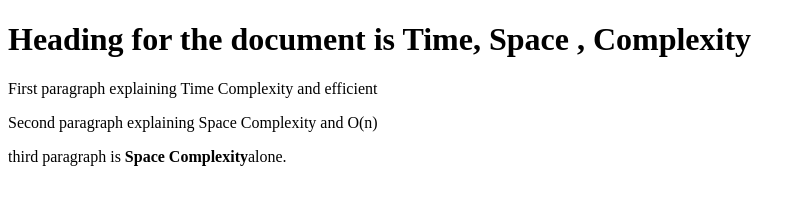
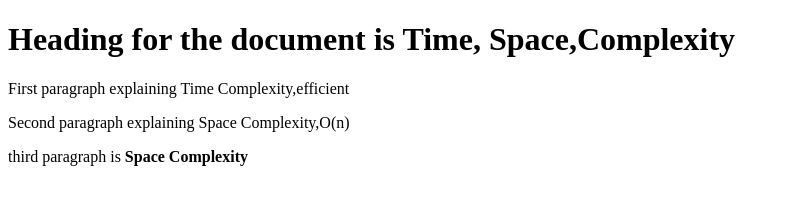
Before and after one commit to acciojob/time-and-space-complexity-Sathiya200010, a website: page main.html in a window 1280 px wide. Shown: the whole page, without its empty margins (0-806 px from the left). Drawn offline with Linux system fonts and the light colour scheme.

Commit message:
created a submission

```diff
--- a/main.html
+++ b/main.html
@@ -8,10 +8,10 @@
 
 <body>
 	<!-- the entire body must be written by student -->
-	<h1>Heading for the document is Time, Space , Complexity</h1>
-	<p>First paragraph explaining Time Complexity and efficient</p>
-	<p>Second paragraph explaining Space Complexity and O(n)</p>
-	<p>third paragraph is <b>Space Complexity</b>alone.</p>
+	<h1>Heading for the document is Time, Space,Complexity</h1>
+	<p>First paragraph explaining Time Complexity,efficient</p>
+	<p>Second paragraph explaining Space Complexity,O(n)</p>
+	<p>third paragraph is <b>Space Complexity</b></p>
     <script type="text/javascript" src="./script.js">
 </script>
 
```
